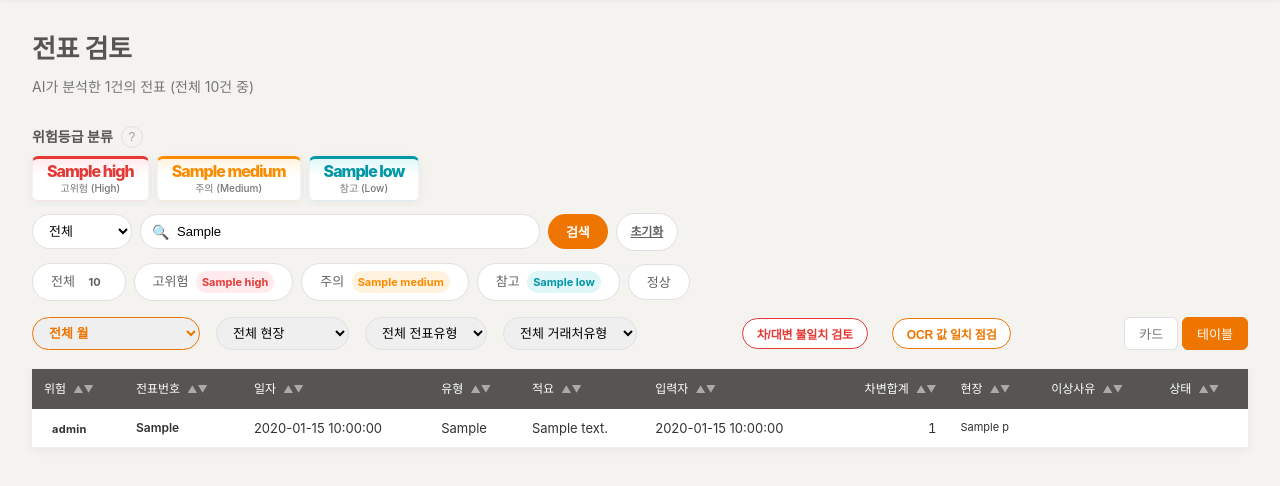
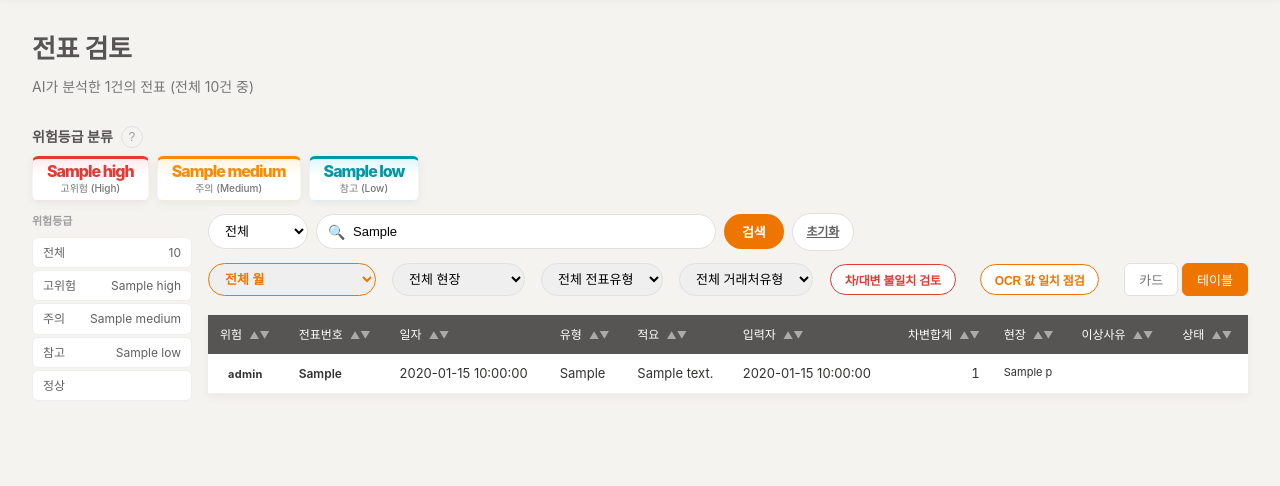
Before and after one commit to taewankim13/hoban_accounting, a FastAPI app: template templates/review.html in a window 1280 px wide. Shown: the part 64-550 px from the top of the page. Run offline with FastAPI, Linux system fonts and the light colour scheme; the template is opened without the code that fills it: most values are stand-ins (such as "Sample title", 1, 10 or a date in 2020).

Commit message:
review: 위험등급/이상사유 필터를 왼쪽 사이드바로 이동
- 위험등급(전체/고위험/주의/참고/정상) 필터를 좌측 세로 사이드바로 배치
- 이상사유(룰) 필터 버튼도 사이드바에 세로 배치
- 사이드바 sticky 고정, 본문 영역과 flex 레이아웃 분리

Co-Authored-By: Claude Opus 4.6 <noreply@anthropic.com>

```diff
--- a/templates/review.html
+++ b/templates/review.html
@@ -42,6 +42,16 @@
         .stat-card{padding:4px 14px !important;min-height:auto !important;border-radius:6px !important;flex:0 0 auto !important}
         .stat-value{font-size:16px !important;line-height:1 !important;margin:0 !important}
         .stat-label{font-size:10px !important;margin-top:1px !important}
+        /* Left filter sidebar */
+        .review-layout{display:flex;gap:16px;align-items:flex-start}
+        .filter-sidebar{flex:0 0 160px;position:sticky;top:0;z-index:45;padding-top:6px}
+        .sidebar-section{margin-bottom:14px}
+        .sidebar-title{font-size:11px;font-weight:600;color:var(--gray-500);margin-bottom:6px;text-transform:uppercase}
+        .sidebar-btn{display:flex;align-items:center;justify-content:space-between;width:100%;padding:5px 10px;margin-bottom:2px;border:1px solid var(--gray-200);border-radius:6px;font-size:12px;color:var(--gray-700);background:white;text-decoration:none;cursor:pointer;font-family:inherit;box-sizing:border-box}
+        .sidebar-btn:hover{border-color:var(--hoban-orange);color:var(--hoban-orange)}
+        .sidebar-btn.active{background:var(--hoban-orange);color:white;border-color:var(--hoban-orange)}
+        .sidebar-btn.active .badge{background:rgba(255,255,255,0.3);color:white}
+        .review-content{flex:1;min-width:0}
         /* Sticky filter area */
         .sticky-filters{position:sticky;top:0;z-index:50;background:#F5F3F0;padding:6px 0 2px;border-bottom:1px solid var(--gray-200)}
     </style>
@@ -162,6 +172,40 @@
             </div>
         </div>
 
+        {% set sf = '&search_field=' + current_search_field if current_search_field and current_search_field != 'all' else '' %}
+        {% set sq = '&search=' + current_search + sf if current_search else '' %}
+        {% set sm = '&month=' + current_month if current_month and current_month != 'all' else '' %}
+
+        <div class="review-layout">
+        <!-- Left sidebar: filters -->
+        <div class="filter-sidebar">
+            <div class="sidebar-section">
+                <div class="sidebar-title">위험등급</div>
+                <a href="/review?project={{ current_project }}&doc_type={{ current_doc_type }}&error_code={{ current_error_code }}&vendor_type={{ current_vendor_type }}{{ sm }}{{ sq }}" class="sidebar-btn {{ 'active' if current_risk == 'all' }}">전체 <span class="badge">{{ total }}</span></a>
+                <a href="/review?risk=High&project={{ current_project }}&doc_type={{ current_doc_type }}&error_code={{ current_error_code }}&vendor_type={{ current_vendor_type }}{{ sm }}{{ sq }}" class="sidebar-btn {{ 'active' if current_risk == 'High' }}">고위험 <span class="badge high-bg">{{ high }}</span></a>
+                <a href="/review?risk=Medium&project={{ current_project }}&doc_type={{ current_doc_type }}&error_code={{ current_error_code }}&vendor_type={{ current_vendor_type }}{{ sm }}{{ sq }}" class="sidebar-btn {{ 'active' if current_risk == 'Medium' }}">주의 <span class="badge medium-bg">{{ medium }}</span></a>
+                <a href="/review?risk=Low&project={{ current_project }}&doc_type={{ current_doc_type }}&error_code={{ current_error_code }}&vendor_type={{ current_vendor_type }}{{ sm }}{{ sq }}" class="sidebar-btn {{ 'active' if current_risk == 'Low' }}">참고 <span class="badge low-bg">{{ low }}</span></a>
+                <a href="/review?risk=정상&project={{ current_project }}&doc_type={{ current_doc_type }}&error_code={{ current_error_code }}&vendor_type={{ current_vendor_type }}{{ sm }}{{ sq }}" class="sidebar-btn {{ 'active' if current_risk == '정상' }}">정상</a>
+            </div>
+            {% if error_stats %}
+            <div class="sidebar-section">
+                <div class="sidebar-title">이상사유</div>
+                <button onclick="clearErrorCodes()" class="sidebar-btn {{ 'active' if selected_error_codes|length == 0 }}">전체</button>
+                {% for code, info in error_stats.items() %}
+                <button onclick="toggleErrorCode('{{ code }}')" class="sidebar-btn {% if code in selected_error_codes %}active{% endif %}">
+                    {{ info.name }}
+                    <span class="badge {% if info.severity == 'High' %}high-bg{% elif info.severity == 'Medium' %}medium-bg{% else %}low-bg{% endif %}">{{ info.count }}</span>
+                </button>
+                {% endfor %}
+                {% if selected_error_codes|length >= 2 %}
+                <div style="font-size:11px;color:var(--hoban-orange);font-weight:600;margin-top:4px">AND · {{ selected_error_codes|length }}개 선택</div>
+                {% endif %}
+            </div>
+            {% endif %}
+        </div>
+
+        <!-- Right content -->
+        <div class="review-content">
         <div class="sticky-filters" id="stickyFilters">
         <!-- 검색창 -->
         <div style="margin-bottom:12px">
@@ -187,36 +231,6 @@
                 {% endif %}
             </form>
         </div>
-
-        <!-- 필터: 위험등급 -->
-        {% set sf = '&search_field=' + current_search_field if current_search_field and current_search_field != 'all' else '' %}
-        {% set sq = '&search=' + current_search + sf if current_search else '' %}
-        {% set sm = '&month=' + current_month if current_month and current_month != 'all' else '' %}
-        <div class="filter-bar">
-            <a href="/review?project={{ current_project }}&doc_type={{ current_doc_type }}&error_code={{ current_error_code }}&vendor_type={{ current_vendor_type }}{{ sm }}{{ sq }}" class="filter-btn {{ 'active' if current_risk == 'all' }}">전체 <span class="badge">{{ total }}</span></a>
-            <a href="/review?risk=High&project={{ current_project }}&doc_type={{ current_doc_type }}&error_code={{ current_error_code }}&vendor_type={{ current_vendor_type }}{{ sm }}{{ sq }}" class="filter-btn {{ 'active' if current_risk == 'High' }}">고위험 <span class="badge high-bg">{{ high }}</span></a>
-            <a href="/review?risk=Medium&project={{ current_project }}&doc_type={{ current_doc_type }}&error_code={{ current_error_code }}&vendor_type={{ current_vendor_type }}{{ sm }}{{ sq }}" class="filter-btn {{ 'active' if current_risk == 'Medium' }}">주의 <span class="badge medium-bg">{{ medium }}</span></a>
-            <a href="/review?risk=Low&project={{ current_project }}&doc_type={{ current_doc_type }}&error_code={{ current_error_code }}&vendor_type={{ current_vendor_type }}{{ sm }}{{ sq }}" class="filter-btn {{ 'active' if current_risk == 'Low' }}">참고 <span class="badge low-bg">{{ low }}</span></a>
-            <a href="/review?risk=정상&project={{ current_project }}&doc_type={{ current_doc_type }}&error_code={{ current_error_code }}&vendor_type={{ current_vendor_type }}{{ sm }}{{ sq }}" class="filter-btn {{ 'active' if current_risk == '정상' }}">정상</a>
-        </div>
-
-        <!-- 필터: 이상사유 (다중 선택 AND 조건) -->
-        {% if error_stats %}
-        <div class="filter-bar" style="margin-top:4px">
-            <span style="font-size:13px; color:var(--gray-500); padding:6px 0; margin-right:4px; white-space:nowrap;">이상사유:</span>
-            <button onclick="clearErrorCodes()" class="filter-btn {{ 'active' if selected_error_codes|length == 0 }}" style="font-size:12px;font-family:inherit">전체</button>
-            {% for code, info in error_stats.items() %}
-            <button onclick="toggleErrorCode('{{ code }}')"
-               class="filter-btn {% if code in selected_error_codes %}active{% endif %}" style="font-size:12px;font-family:inherit">
-                {{ info.name }}
-                <span class="badge {% if info.severity == 'High' %}high-bg{% elif info.severity == 'Medium' %}medium-bg{% else %}low-bg{% endif %}">{{ info.count }}</span>
-            </button>
-            {% endfor %}
-            {% if selected_error_codes|length >= 2 %}
-            <span style="font-size:11px; color:var(--hoban-orange); margin-left:4px; font-weight:600; white-space:nowrap">AND · {{ selected_error_codes|length }}개 선택</span>
-            {% endif %}
-        </div>
-        {% endif %}
 
         <!-- 필터: 월 + 프로젝트 + 전표유형 + 보기전환 -->
         <div style="display:flex; gap:16px; flex-wrap:wrap; margin-bottom:16px; margin-top:8px; align-items:center">
@@ -363,6 +377,8 @@
             {% endfor %}
         </div>
         {% endif %}
+        </div><!-- /review-content -->
+        </div><!-- /review-layout -->
     </div>
 
     <!-- 모달 -->
```
